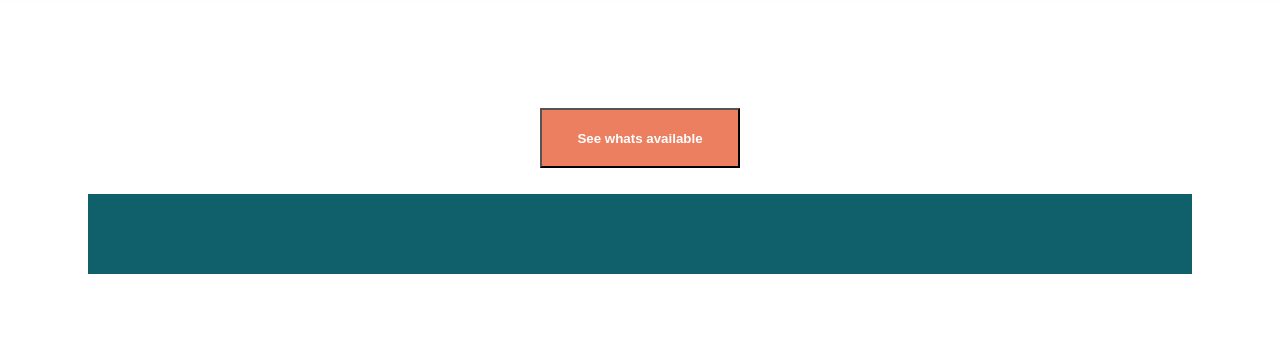
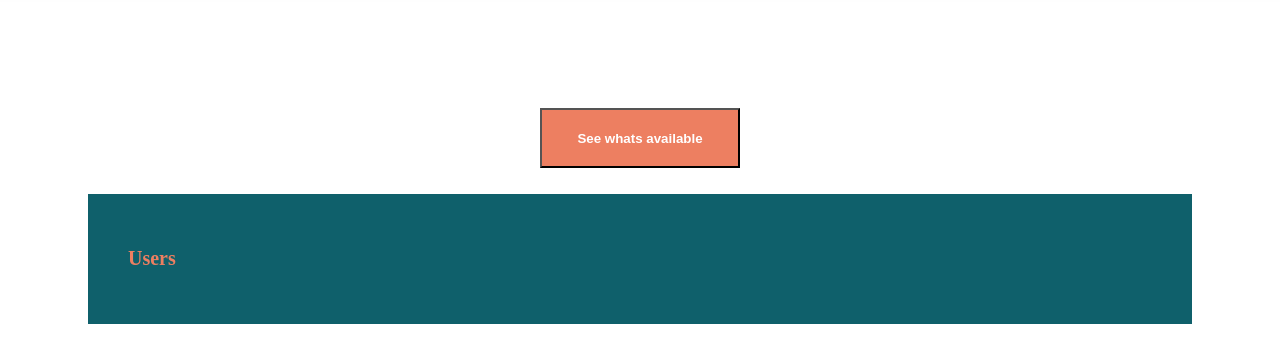
Before and after one commit to freym827/MedFund, a website: page public/search.html in a window 1280 px wide. Shown: the part 92-454 px from the top of the page. Drawn offline with Linux system fonts and the light colour scheme.

Commit message:
afsetase

```diff
--- a/public/search.html
+++ b/public/search.html
@@ -34,6 +34,7 @@
     <div class='available' id='Available'>
         <button class='userButton' id='UserButton' onclick='displayUsers()'>See whats available</button>
         <ul id='UserList'>
+            <h1 class='userItem'>Users</h1>
 
         </ul>
     </div>
```
